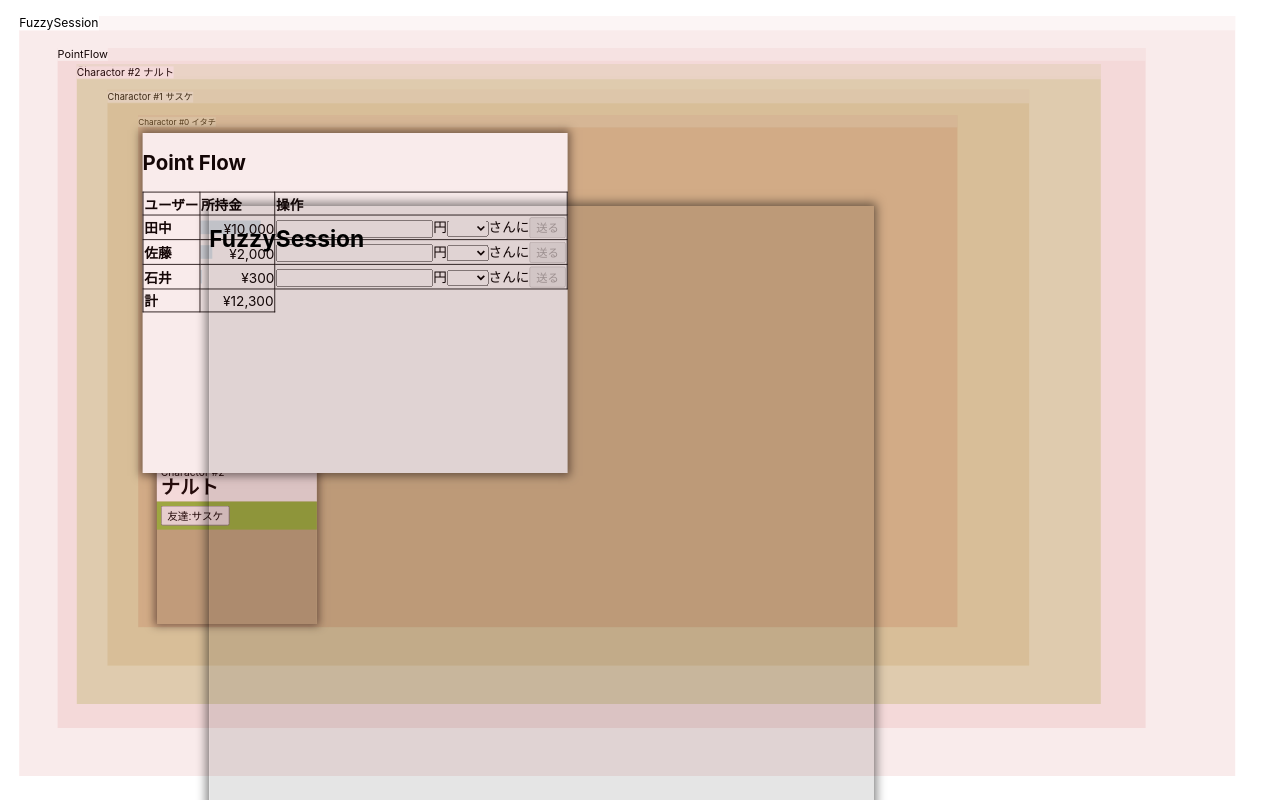
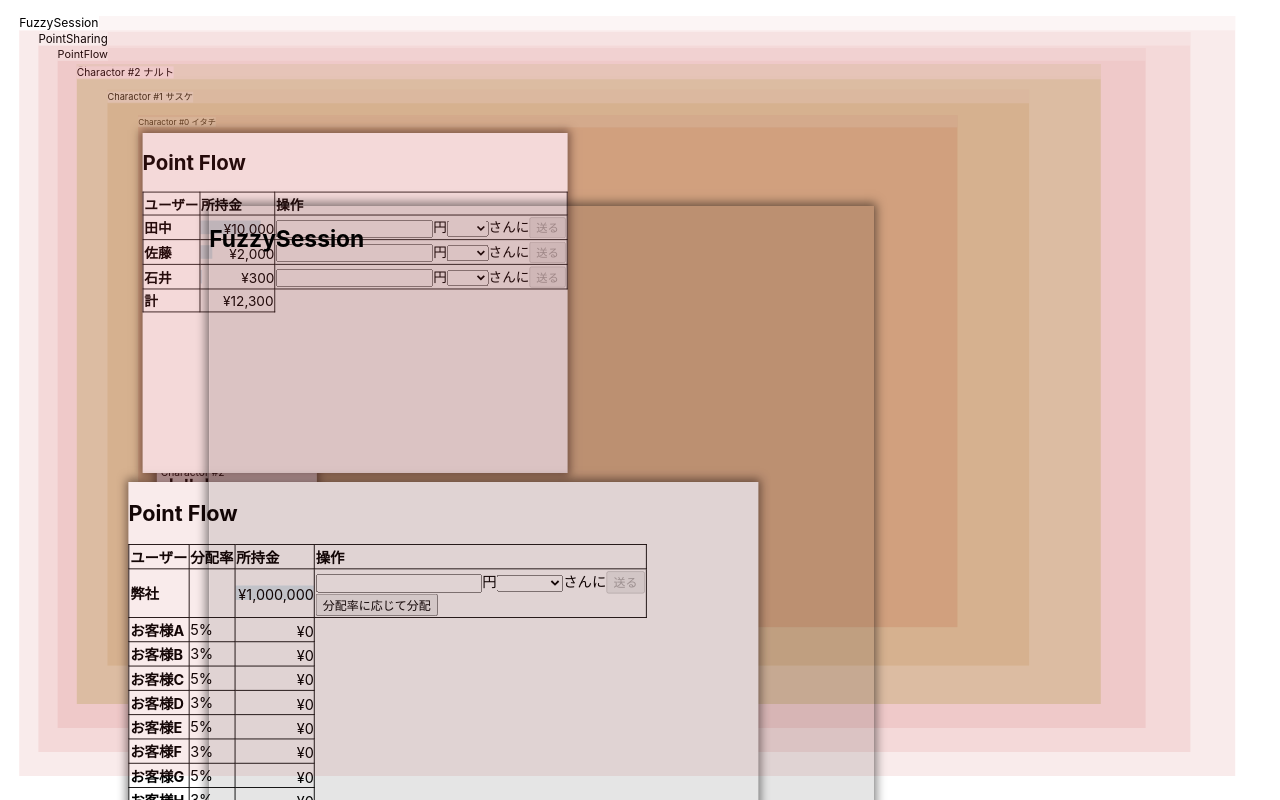
Before and after one commit to fumicode/fuzzy-session-react, a React (Create React App) app: page / in a window 1280 px wide. Built offline with nearby package versions, Linux system fonts and the light colour scheme.

Commit message:
入れ子のCharaPanelでも、AppのLayerの入れ替えが起こるようにした。

```diff
--- a/src/00_Framework/Panel/02_PanelSystem.tsx
+++ b/src/00_Framework/Panel/02_PanelSystem.tsx
@@ -16,6 +16,7 @@ import { set } from "core-js/core/dict";
 import { Action } from "../00_Action";
 import { Id } from "../00_Entity";
 import MoneyApp from "../../MoneyApp/MoneyApp";
+import SharingApp from "../../MoneyApp/SharingApp";
 
 interface PanelSystemViewModel extends ViewModel<string> {
   //string: テキトーな型
@@ -117,11 +118,13 @@ export const PanelSystem = styled(({ className }: PanelSystemViewModel) => {
   //Appの処理
   const { charactorPBVMsRepository } = useGlobalStore();
 
-  const [charaOrder, setCharaOrder] = useState<string[]>(
-    [...charactorPBVMsRepository.findAll()].map((chara) => chara.id.toString())
+  const [charaZ, setCharaZ] = useState<ZIndexCalcurator>(
+    new ZIndexCalcurator(
+      [...charactorPBVMsRepository.findAll()].map((chara) =>
+        chara.id.toString()
+      )
+    )
   );
-
-  const charaZ = new ZIndexCalcurator(charaOrder);
 
   ////////////////////////////////
   //PanelSystemの処理
@@ -165,11 +168,7 @@ export const PanelSystem = styled(({ className }: PanelSystemViewModel) => {
       //保存
       charactorPBVMsRepository.save(newChara);
 
-      //レイヤーに関する操作やってる
-      const index = charaOrder.indexOf(relatedCharaBVM.id.toString());
-      const spliced = charaOrder.slice();
-      spliced.splice(index, 1);
-      setCharaOrder([...spliced, relatedCharaBVM.id.toString()]);
+      setCharaZ(charaZ.moveToTop(relatedId.toString()));
     } catch (e) {
       if (e instanceof Error) {
         alert(e.message);
@@ -210,6 +209,34 @@ export const PanelSystem = styled(({ className }: PanelSystemViewModel) => {
             }}
           >
             {(renderedRect) => <h1>{AppName}</h1>}
+          </Panel>
+        )}
+      </Layer>
+
+      <Layer
+        zIndex={appZ.getZIndex("PointSharing")}
+        colorHue={0}
+        name={"PointSharing"}
+        zIndex2Scale={reversePropotion}
+        zIndexMax={appZ.size}
+        onLayerHeaderClick={() => {
+          setAppZ(appZ.moveToTop("PointSharing"));
+        }}
+      >
+        {wrapperSize && (
+          <Panel
+            position={{ x: 100, y: 500 }}
+            size={{ width: 700, height: 700 }}
+            zIndex={0}
+            isActive={true}
+            parentSize={wrapperSize}
+            onMove={() => {}}
+            bgColor="white"
+            onPanelClick={() => {
+              setAppZ(appZ.moveToTop("PointSharing"));
+            }}
+          >
+            {(renderedRect) => <SharingApp />}
           </Panel>
         )}
       </Layer>
@@ -281,14 +308,12 @@ export const PanelSystem = styled(({ className }: PanelSystemViewModel) => {
                   size={charactorBVM.size}
                   parentSize={wrapperSize}
                   zIndex={charaZ.getZIndex(charaId.toString())}
-                  isActive={
-                    charaOrder[charaOrder.length - 1] ===
-                    charactorBVM.id.toString()
-                  }
+                  isActive={charaZ.isTop(charactorBVM.id.toString())}
                   onMove={(smartRect: SmartRect) => {}}
                   key={charactorBVM.id.toString()}
                   onPanelClick={() => {
-                    //レイヤーを一番上に持ってくる
+                    setCharaZ(charaZ.moveToTop(charactorBVM.id.toString()));
+                    setAppZ(appZ.moveToTop("Charactors"));
                   }}
                 >
                   {(renderedRect) => (
@@ -299,6 +324,7 @@ export const PanelSystem = styled(({ className }: PanelSystemViewModel) => {
                         if (!renderedRect) {
                           return;
                         }
+
                         const moveCharactorBVMAction = (
                           charaBVM: PanelBoxViewModel<CharactorEntity>
                         ): PanelBoxViewModel<CharactorEntity> => {
--- a/src/01_Utils/01_ZIndexCalcurator.ts
+++ b/src/01_Utils/01_ZIndexCalcurator.ts
@@ -2,12 +2,12 @@ export default class ZIndexCalcurator {
   constructor(
     //文字列じゃなくて、抽象化したい。 equalsでもできるようにしたい。
     readonly ids: string[],
-    readonly topId: string | undefined = undefined //readonly bottomId: string | undefined //あとで:
+    readonly pinnedId: string | undefined = undefined //readonly bottomId: string | undefined //あとで:
   ) {
     //後ほど上が普通
   }
 
-  setTop(id: string | undefined) {
+  setPin(id: string | undefined) {
     if (id === undefined) {
       return new ZIndexCalcurator(this.ids, undefined);
     }
@@ -31,7 +31,7 @@ export default class ZIndexCalcurator {
     const ids = this.ids.filter((i) => i !== id);
     ids.push(id);
 
-    return new ZIndexCalcurator(ids, this.topId);
+    return new ZIndexCalcurator(ids, this.pinnedId);
   }
 
   includes(id: string) {
@@ -39,18 +39,22 @@ export default class ZIndexCalcurator {
   }
 
   getZIndex(id: string) {
-    if (id === this.topId) {
+    if (id === this.pinnedId) {
       return this.maxTopZIndex;
     }
 
     return this.ids.indexOf(id);
   }
 
+  isTop(id: string) {
+    return this.ids[this.ids.length - 1] === id;
+  }
+
   get maxNormalZIndex() {
     return this.ids.length;
   }
   get maxTopZIndex() {
-    return this.ids.length + (typeof this.topId === "string" ? 1 : 0);
+    return this.ids.length + (typeof this.pinnedId === "string" ? 1 : 0);
   }
 
   get size() {
--- a/src/Components/20_CharactorEntity.tsx
+++ b/src/Components/20_CharactorEntity.tsx
@@ -73,7 +73,8 @@ export const CharactorView = styled(
           {charactor.relatedCharactors.map((relation) => {
             return (
               <button
-                onClick={() => {
+                onClick={(e) => {
+                  e.stopPropagation(); //これがないと親のonClickが呼ばれてしまう
                   onRelationOpen(relation);
                 }}
                 key={relation.targetId.toString()}
```
